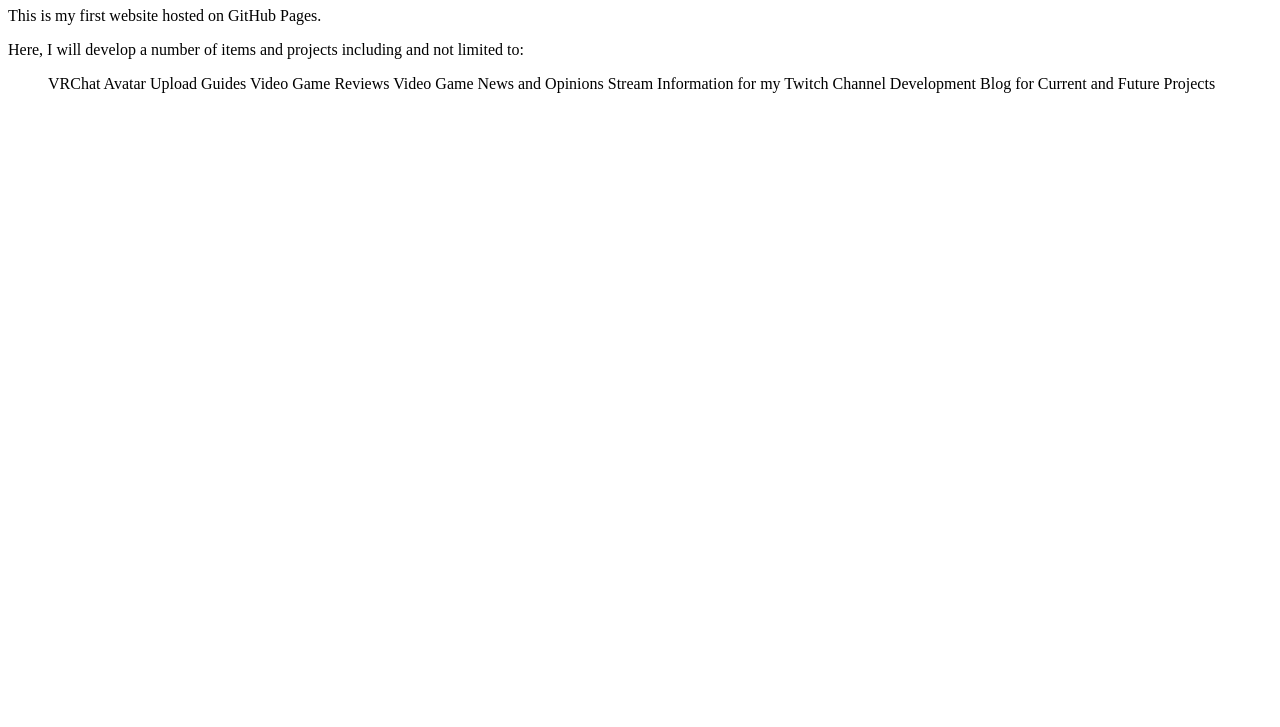
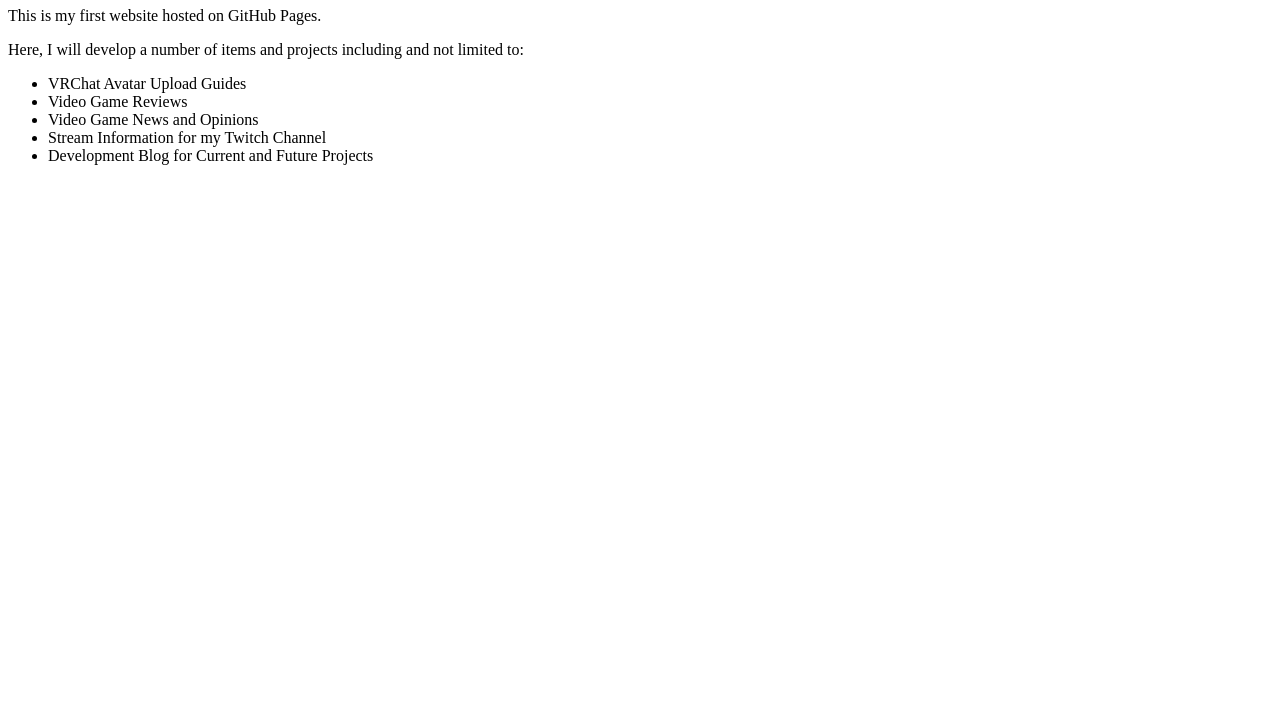
Before and after one commit to duskentail/dusken.blog, a plain HTML site: page index.html in a window 1280 px wide. Shown: the part 73-800 px from the top of the page. Drawn offline with Linux system fonts and the light colour scheme.

Commit message:
Fixed index.html unordered lists.

```diff
--- a/index.html
+++ b/index.html
@@ -10,11 +10,11 @@
     <p>This is my first website hosted on GitHub Pages.</p>
     <p>Here, I will develop a number of items and projects including and not limited to:</p>
     <ul>
-        VRChat Avatar Upload Guides
-        Video Game Reviews
-        Video Game News and Opinions
-        Stream Information for my Twitch Channel
-        Development Blog for Current and Future Projects
+        <li>VRChat Avatar Upload Guides</li>
+        <li>Video Game Reviews</li>
+        <li>Video Game News and Opinions</li>
+        <li>Stream Information for my Twitch Channel</li>
+        <li>Development Blog for Current and Future Projects</li>
     </ul>
 </body>
 </html>
```
